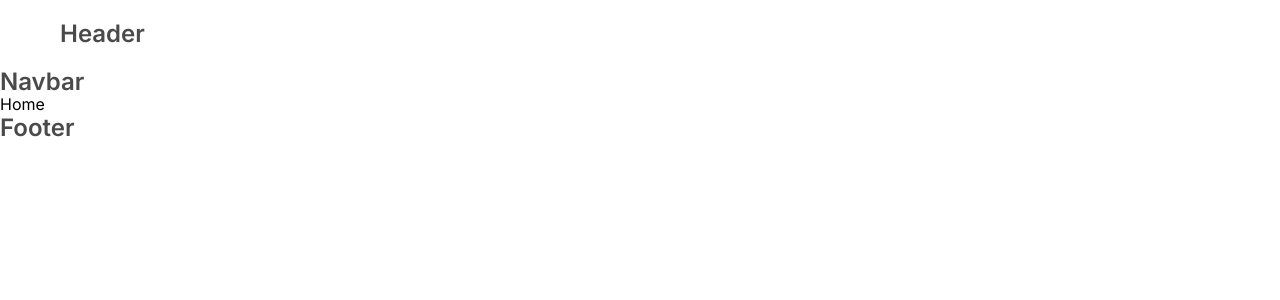
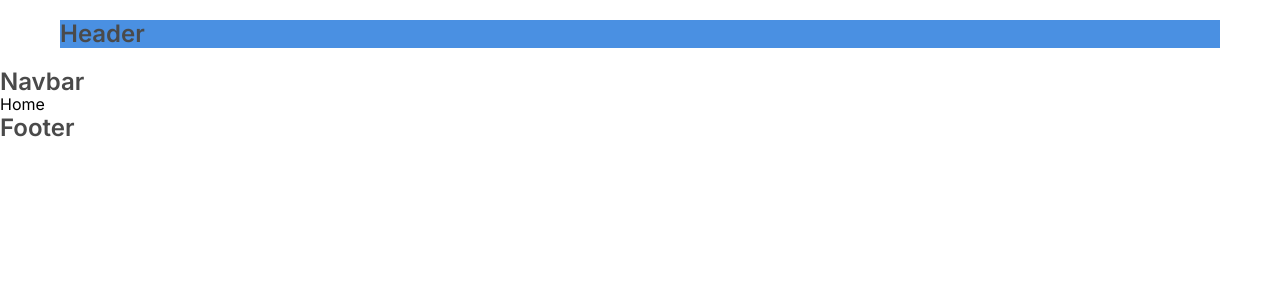
Before and after one commit to nmr15/appointment-front, a React (Vite) app: page / in a window 1280 px wide. Shown: the top 300 px of the page. Built offline with nearby package versions, Linux system fonts and the light colour scheme.

Commit message:
updated style

```diff
--- a/src/Components/Header.scss
+++ b/src/Components/Header.scss
@@ -0,0 +1,6 @@
+@use '../App.scss';
+
+.header
+{
+    background-color: var(--color-primary);
+}
```
